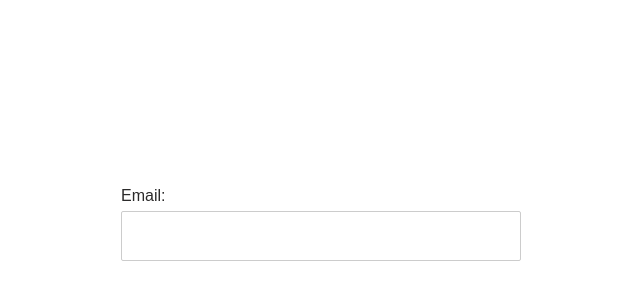
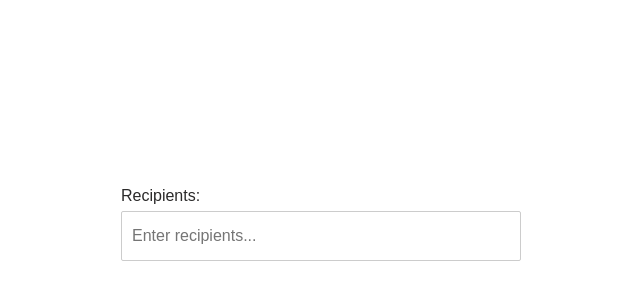
Before and after one commit to vhinle/dt-final-assessment-email-input, a React (Create React App) app: page / in a window 1280 px wide. Shown: the part 176-476 px from the top of the page, without its empty margins (319-959 px from the left). Built offline with nearby package versions, Linux system fonts and the light colour scheme.

Commit message:
Added data and fetch service.

```diff
--- a/src/components/EmailInput.jsx
+++ b/src/components/EmailInput.jsx
@@ -4,8 +4,8 @@ const EmailInput = () => {
   return (
     <div className="container">
       <div className="form-group">
-        <label>Email:</label>
-        <input type="email" name="email" />
+        <label>Recipients:</label>
+        <input type="email" name="email" placeholder="Enter recipients..." />
       </div>
     </div>
   );
```
Also changed, not shown: 1 other file (tests, documents, lock files or other folders).
